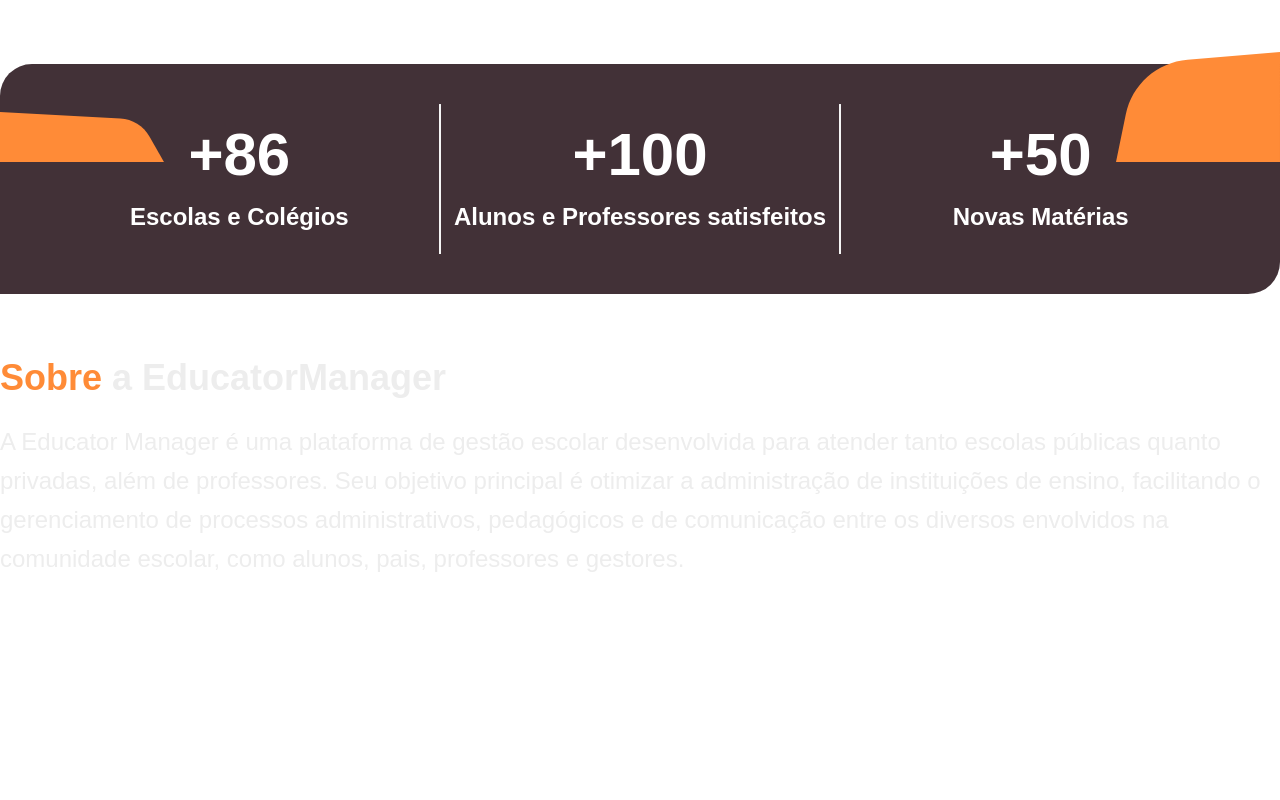
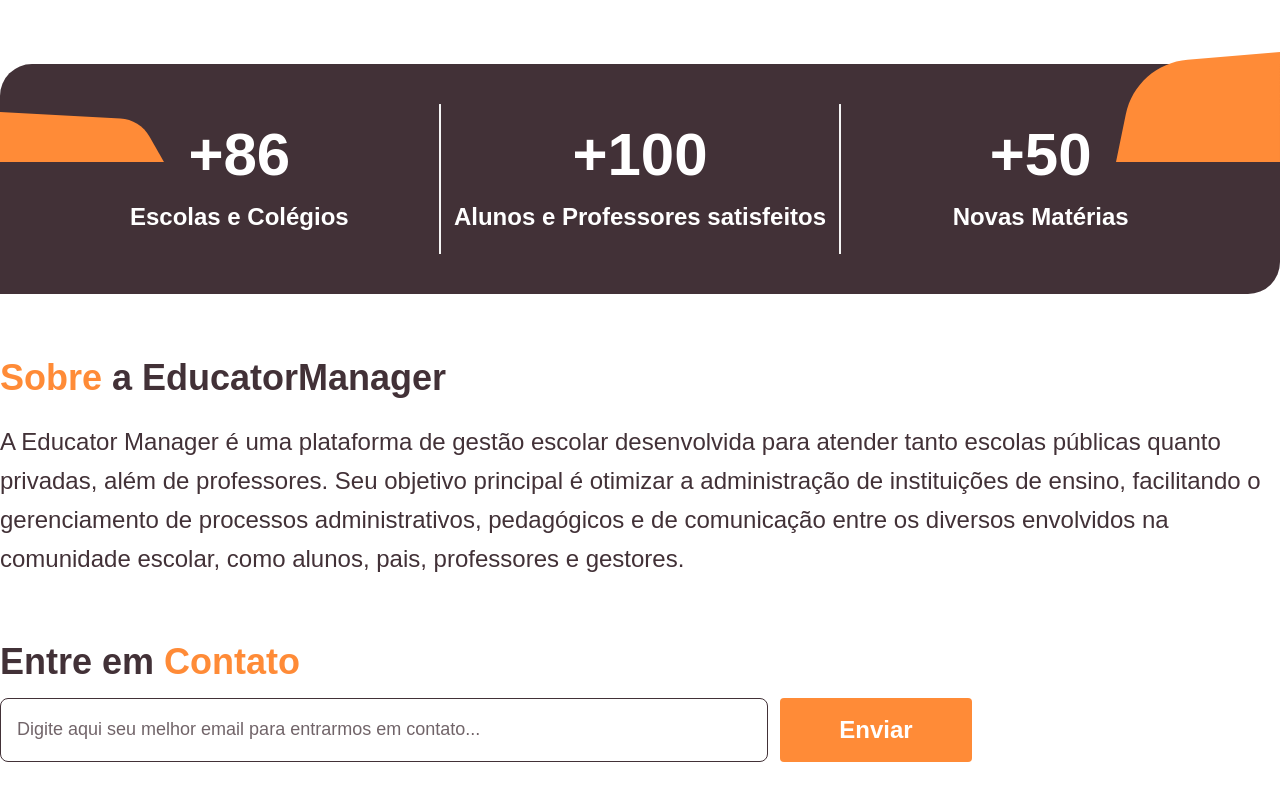
Before and after one commit to Theus03/EducatorManager, a Next.js app: page / in a window 1280 px wide. Shown: the part 638-1438 px from the top of the page. Before the commit the page ends 1216 px from the top, so only its background shows below. Built offline with nearby package versions, Linux system fonts and the light colour scheme.

Commit message:
Creating of contact area in project

```diff
--- a/src/app/page.tsx
+++ b/src/app/page.tsx
@@ -3,6 +3,7 @@
 import Slogan from "@/components/Slogan";
 import Numbers from "@/components/Numbers";
 import About from "@/components/About";
+import Contact from "@/components/Contact";
 
 export default function Home() {
   return (
@@ -13,6 +14,7 @@
       <br/><br/><br/><br/><br/>
       <Numbers/>
       <About />
+      <Contact />
     </div>
   );
 }
--- /dev/null
+++ b/src/components/Contact.tsx
@@ -0,0 +1,13 @@
+export default function Contact() {
+    return(
+        <div className="flex flex-col justify-content-center items-center mt-12">
+            <div className="w-7xl flex flex-col justify-start items-start mt-4">
+                <h1 className="text-brown text-4xl font-black">Entre em <b className="text-orange">Contato</b></h1>
+                <div id="form" className="w-full flex gap-3 mt-4 mb-16">
+                    <input type="email" id="inputEmail" className="w-3xl p-4 border-brown rounded-lg placeholder:font-medium placeholder:text-lg" placeholder="Digite aqui seu melhor email para entrarmos em contato..." />
+                    <button className="p-4 bg-orange w-48 text-2xl text-white rounded font-black cursor-pointer  hover:translate-x-2 transition-all duration-300 ease-in-out">Enviar</button>
+                </div>
+            </div>
+        </div>
+    )
+}
--- a/src/styles/globals.css
+++ b/src/styles/globals.css
@@ -5,7 +5,7 @@
   --foreground: #423137;
   --bg-brown: #423137;
   --bg-orange: #FF8B37;
-  --text-dark: #423137;
+  --text-brown: #423137;
   --text-orange: #FF8B37;
 }
 
@@ -33,6 +33,11 @@
   color: var(--text-brown);
 }
 
+.border-brown {
+  border: solid 1px var(--bg-brown);
+}
+
+
 .text-orange {
   color: var(--text-orange);
 }
@@ -53,6 +58,11 @@
 .menu-hover:hover {
   background-color: var(--bg-brown);
   color: white !important;
+}
+
+#inputEmail::placeholder {
+  color: var(--text-brown);
+  opacity: 75%;
 }
 
 @media (max-width: 640px) {
```
